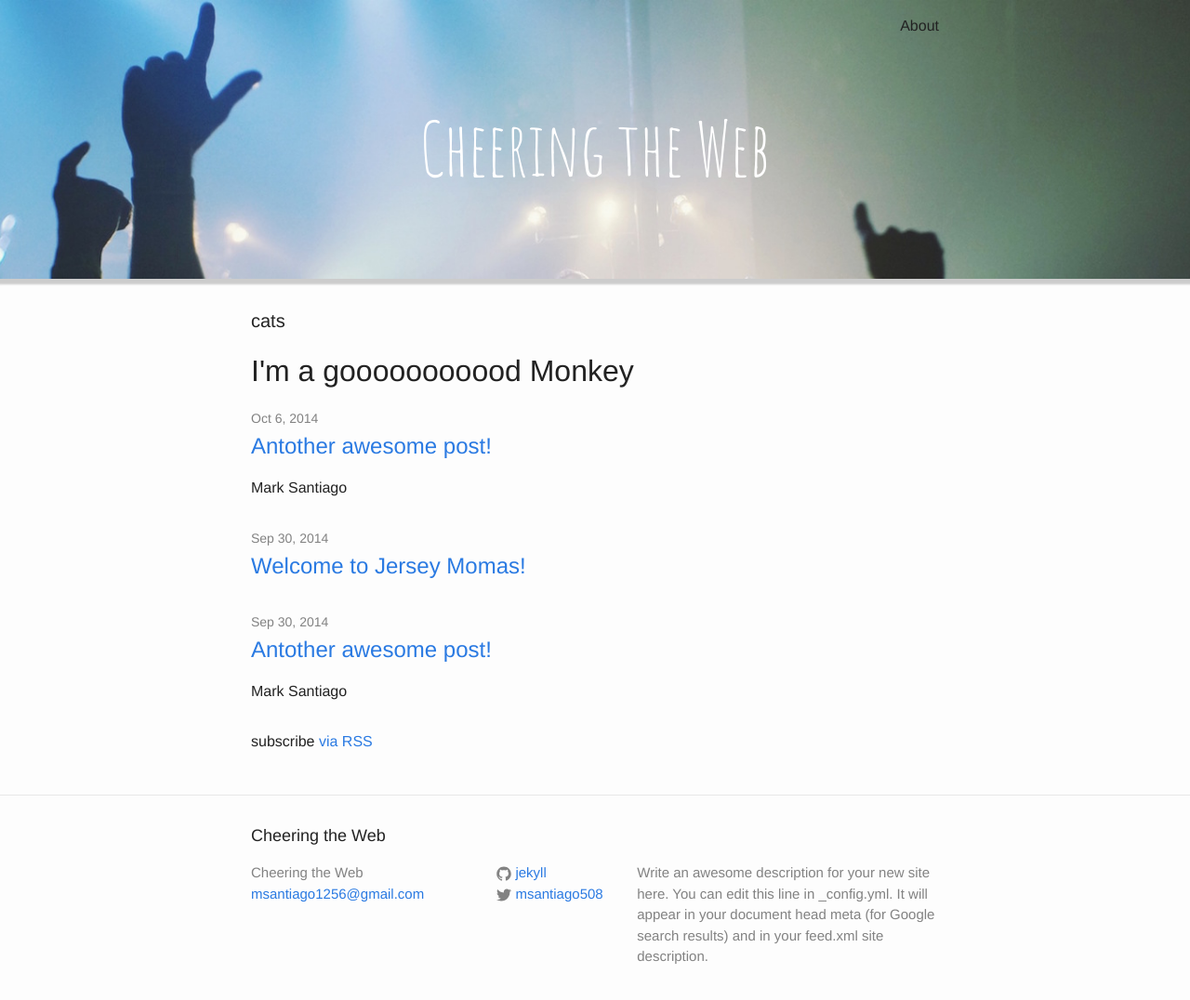
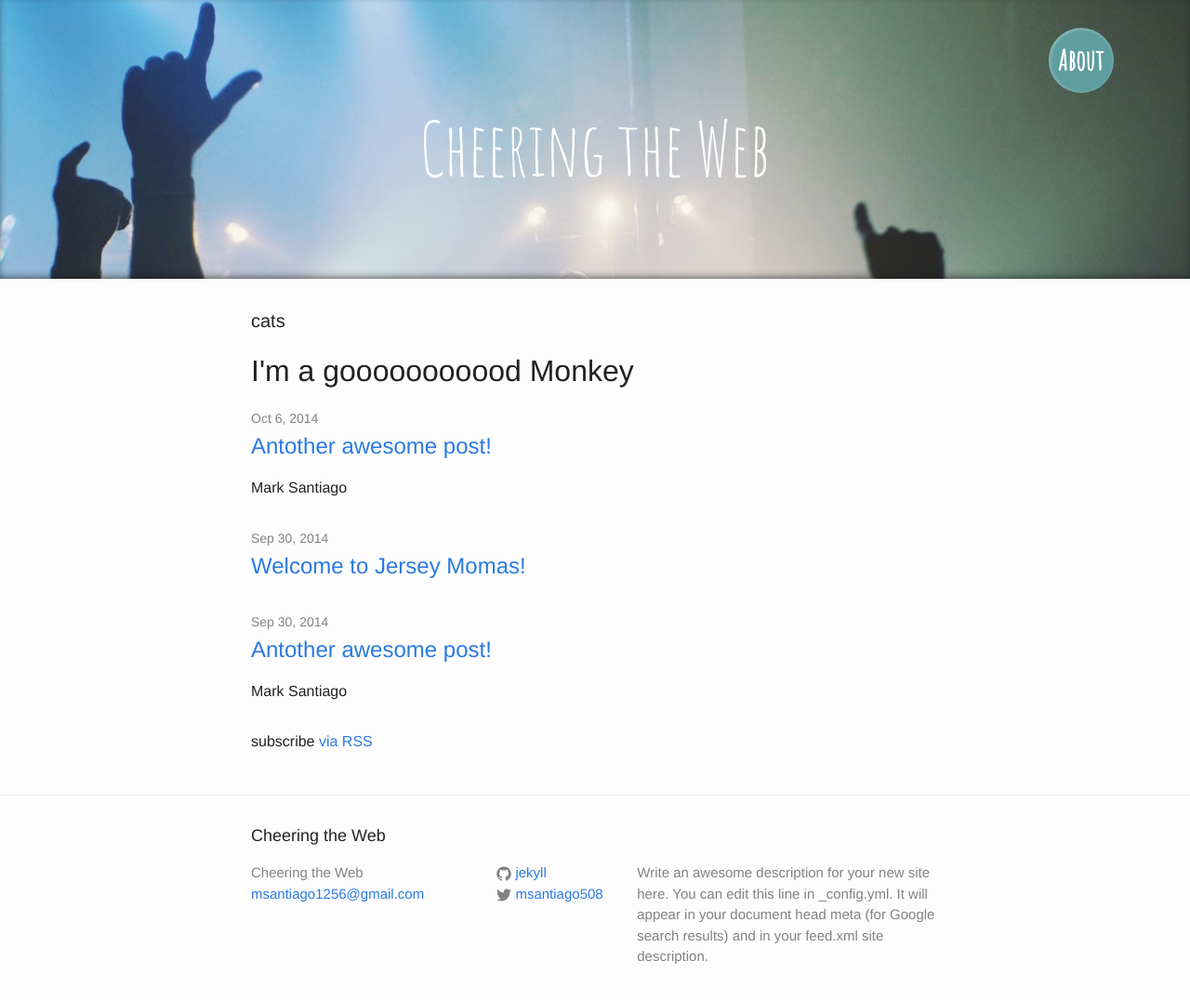
Before and after one commit to msantiago1256/msantiago1256.github.io, a Jekyll site: the page built from index.html, in a window 1280 px wide and 1101 px high. Shown: the top 1076 px of the window at 93% size. Built offline with Jekyll 4.4.1, drawn with Linux system fonts in a browser that asks for light colours.

Commit message:
added styling for resume drop in. need to test on various screens

```diff
--- a/_includes/header.html
+++ b/_includes/header.html
@@ -4,23 +4,39 @@
 
     <a class="site-title" href="{{ site.baseurl }}/">{{ site.title }}</a>
 
-    <nav class="site-nav">
-      <a href="#" class="menu-icon">
-        <svg viewBox="0 0 18 15">
-          <path fill="#424242" d="M18,1.484c0,0.82-0.665,1.484-1.484,1.484H1.484C0.665,2.969,0,2.304,0,1.484l0,0C0,0.665,0.665,0,1.484,0 h15.031C17.335,0,18,0.665,18,1.484L18,1.484z"/>
-          <path fill="#424242" d="M18,7.516C18,8.335,17.335,9,16.516,9H1.484C0.665,9,0,8.335,0,7.516l0,0c0-0.82,0.665-1.484,1.484-1.484 h15.031C17.335,6.031,18,6.696,18,7.516L18,7.516z"/>
-          <path fill="#424242" d="M18,13.516C18,14.335,17.335,15,16.516,15H1.484C0.665,15,0,14.335,0,13.516l0,0 c0-0.82,0.665-1.484,1.484-1.484h15.031C17.335,12.031,18,12.696,18,13.516L18,13.516z"/>
-        </svg>
-      </a>
 
-      <div class="trigger">
-        {% for page in site.pages %}
-          {% if page.title %}
-          <a class="page-link" href="{{ page.url | prepend: site.baseurl }}">{{ page.title }}</a>
-          {% endif %}
-        {% endfor %}
-      </div>
-    </nav>
+        <div class="about">
+
+
+          <label for="radio-choice-1" class="about_button">About</label>
+          <input type="radio" name="radio-choice" id="radio-choice-1" class="about_input" value="choice-1" />
+
+          <label for="radio-choice-2" class="resume_close">close
+          <input type="radio" name="radio-choice" id="radio-choice-2"  value="choice-2" />
+
+          <div class="resume">
+            <div class="header-sec">
+            <h1>Mark Santiago</h1>
+              <span class="meimage"></span>
+            <p><em>Web Developer</em> ● <em>Pivot.Com</em></p>
+            <h3><em>Highlights</em></h3>
+            <hr />
+               <h3 style="text-align:center;padding:20px;"><em>I'm a passionate front end developer with a unique combination of skills derived from an equally unique set of work experiences. The end user experience is my primary focus and delight is my ultimate goal.</em></h3>
+          </div> <!--end header section-->
+          <div class="resume_intro">
+
+
+
+          </div>
+
+
+
+          </div>
+
+        </label>
+
+</div>
+
 
   </div>
 
--- a/_sass/_layout.scss
+++ b/_sass/_layout.scss
@@ -10,7 +10,7 @@
     background-size: cover;
     background-position: center center;
     background-repeat: no-repeat;
-    box-shadow: 1px 2px 2px 4px #ccc;
+    box-shadow: inset 0px -3px 9px -2px rgba(26, 26, 26, 0.69);
     // Positioning context for the mobile navigation icon
     position: relative;
 }
@@ -174,6 +174,94 @@
 
 
 
+
+
+
+.resume_close {
+  width:300px;
+  margin:auto;
+  position:fixed;
+  padding:20px 0;
+  left:50%;
+  margin-left:-160px;
+  background:#16a085;
+  color:#ecf0f1;
+  box-shadow:1px 5px 15px 0px rgba(100,100,100,.5);
+  overflow:auto;
+  transform:translatey(-200%);
+  transition:transform 300ms ease;
+}
+
+#radio-choice-1:checked+label{
+   transform:translatey(0%);
+
+}
+.about{
+  margin-top: 30px;
+position: absolute;
+right: 100px;
+}
+
+.about_button{
+  background: cadetblue;
+
+text-align: left;
+margin-right: -40px;
+border-radius: 50%;
+
+text-align: center;
+width: 70px;
+height: 40px;
+display: inline-block;
+
+padding-top: 12px;
+padding-bottom: 18px;
+color: white;
+
+font-family: 'Amatic SC', cursive;
+font-size: 30px;
+font-weight: 800;
+box-shadow: inset 1px 1px 3px 1px rgba(255, 255, 255, 0.27);
+
+}
+
+
+.about_input{
+  font-size: 60px;
+padding: 100px;
+background: transparent;
+color: transparent;
+visibility: hidden;
+line-height: 49px;
+width: 30px;
+height: 30px;
+margin-left: -15px;
+
+}
+
+
+.header-sec{
+  text-align:center;
+}
+
+.header-sec h1{
+  margin-bottom:10px;
+}
+
+.meimage{
+  display:inline-block;
+  height:100px;
+  width:100px;
+  background:white;
+  border-radius:50%;
+
+}
+
+
+
+
+
+
 /**
  * Page content
  */
```
Also changed, not shown: 9 other files.
